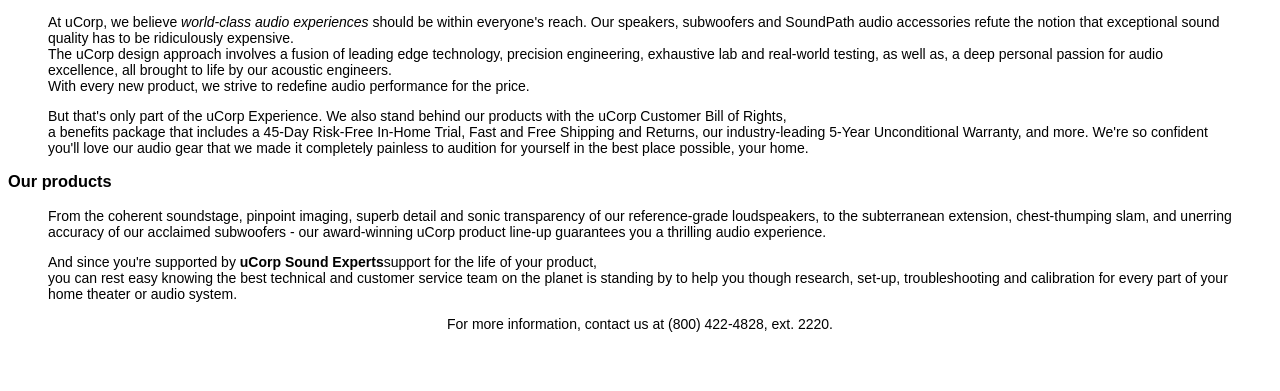
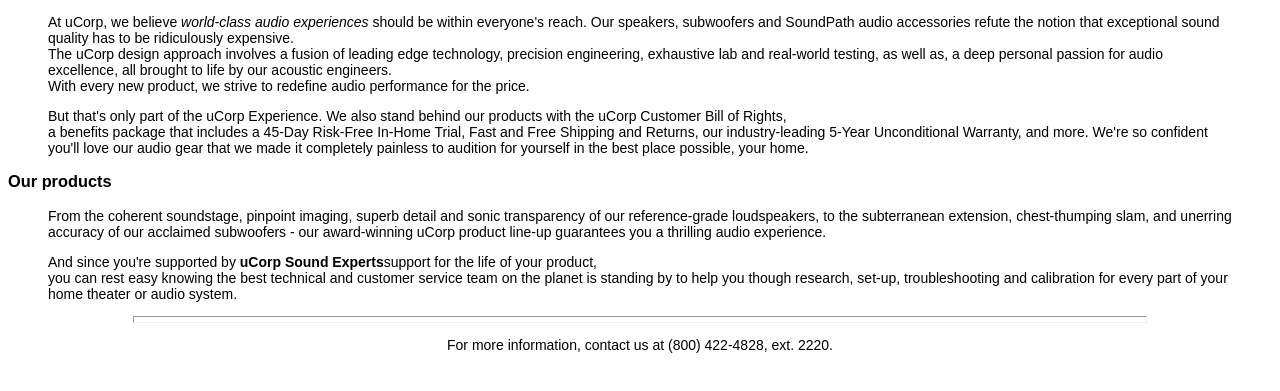
Before and after one commit to lawrencejon/uCorp, a plain HTML site: page aboutus.html in a window 1280 px wide. Shown: the part 97-488 px from the top of the page. Drawn offline with Linux system fonts and the light colour scheme.

Commit message:
Lab 3-2: Assigning inline CSS3 attribute values to the <hr> tag in HTML

```diff
--- a/aboutus.html
+++ b/aboutus.html
@@ -54,6 +54,7 @@ set-up, troubleshooting and calibration for every part of your home theater or a
 </p>
 </blockquote>
 
+<hr style="width: 80%; height: 5px;">
 <p style="text-align:center"> For more information, contact us at (800) 422-4828, ext. 2220.   </p>
 
 <!-- Jonathan Lawrence, 8/28/2019. This code validates to HTML5-->
```
